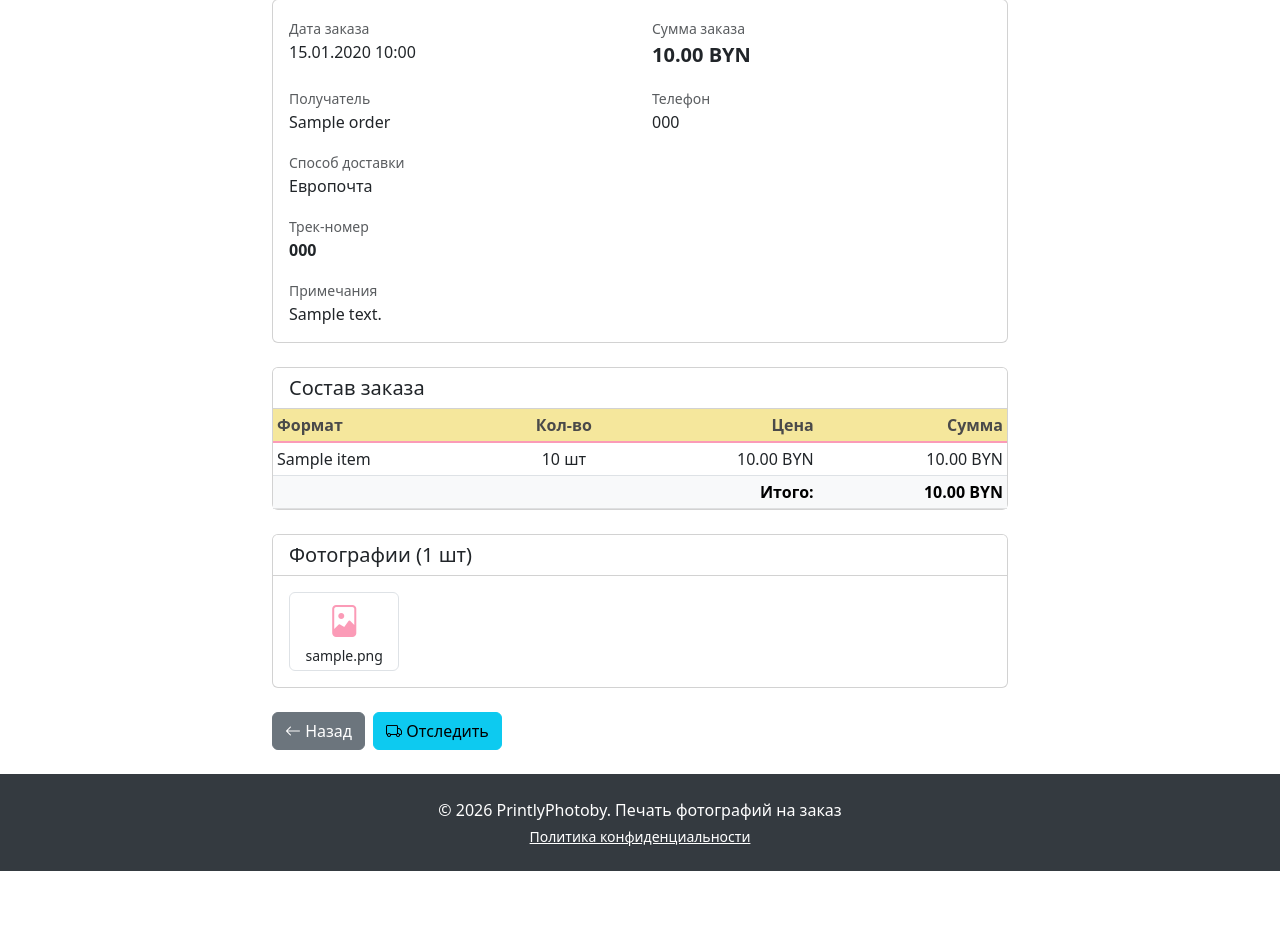
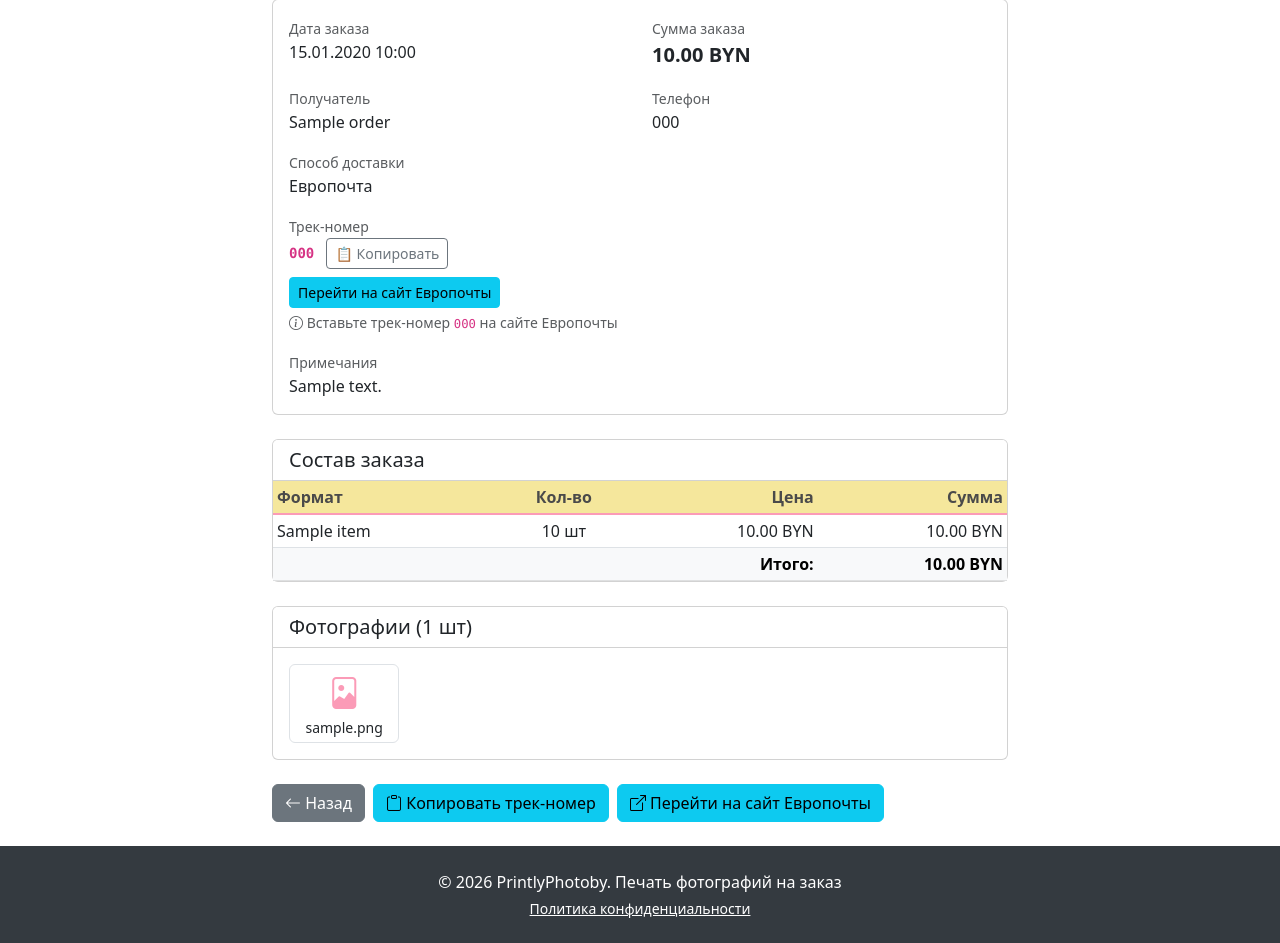
Before and after one commit to TheLastSurvived/PrintlyPhotoby, a Flask app: page /order/1 in a window 1280 px wide. Shown: the part 167-1110 px from the top of the page. Before the commit the page ends 1038 px from the top, so only its background shows below. Run offline with Flask 3, Linux system fonts and the light colour scheme; a user stored in the database is signed in; tables that the repository leaves empty hold one stand-in row (values such as "Sample post"); some libraries are stand-ins or nearby versions.

Commit message:
fix evropost track

```diff
--- a/app.py
+++ b/app.py
@@ -806,7 +806,7 @@ def track_order(order_number):
 
     tracking_urls = {
         'belpost': f'https://www.belpost.by/by/Otsleditotpravleniye?number={order.tracking_number}' if order.tracking_number else None,
-        'europost': f'https://evropochta.by/tracking/{order.tracking_number}' if order.tracking_number else None
+        'europost': f'https://evropochta.by' if order.tracking_number else None
     }
 
     return render_template('track_order.html', order=order, tracking_urls=tracking_urls)
--- a/templates/order_detail.html
+++ b/templates/order_detail.html
@@ -61,13 +61,23 @@
                         <div class="col-12 mb-3">
                             <small class="text-muted">Трек-номер</small>
                             <p class="mb-0">
-                                <strong>{{ order.tracking_number }}</strong>
-                                {% if order.delivery_method == 'belpost' %}
-                                    <a href="https://www.belpost.by/by/Otsleditotpravleniye?number={{ order.tracking_number }}" target="_blank" class="ms-2">Отследить</a>
-                                {% elif order.delivery_method == 'europost' %}
-                                    <a href="https://europost.by/tracking/{{ order.tracking_number }}" target="_blank" class="ms-2">Отследить</a>
-                                {% endif %}
+                                <strong><code>{{ order.tracking_number }}</code></strong>
+                                <button class="btn btn-sm btn-outline-secondary ms-2" onclick="copyTrackingNumber('{{ order.tracking_number }}')">
+                                    📋 Копировать
+                                </button>
                             </p>
+                            {% if order.delivery_method == 'belpost' %}
+                                <a href="https://www.belpost.by/by/Otsleditotpravleniye?number={{ order.tracking_number }}" target="_blank" class="btn btn-sm btn-info mt-2">
+                                    Отследить на Белпочте
+                                </a>
+                            {% else %}
+                                <a href="https://evropochta.by/" target="_blank" class="btn btn-sm btn-info mt-2">
+                                    Перейти на сайт Европочты
+                                </a>
+                                <div class="small text-muted mt-1">
+                                    <i class="bi bi-info-circle"></i> Вставьте трек-номер <code>{{ order.tracking_number }}</code> на сайте Европочты
+                                </div>
+                            {% endif %}
                         </div>
                         {% endif %}
                         {% if order.notes %}
@@ -157,10 +167,19 @@
                 {% endif %}
 
                 {% if order.tracking_number and order.status in ['shipped', 'completed'] %}
-                <a href="https://www.belpost.by/by/Otsleditotpravleniye?number={{ order.tracking_number }}"
-                   target="_blank" class="btn btn-info">
-                    <i class="bi bi-truck"></i> Отследить
-                </a>
+                    {% if order.delivery_method == 'belpost' %}
+                        <a href="https://www.belpost.by/by/Otsleditotpravleniye?number={{ order.tracking_number }}"
+                        target="_blank" class="btn btn-info">
+                            <i class="bi bi-truck"></i> Отследить на Белпочте
+                        </a>
+                    {% else %}
+                        <button class="btn btn-info" onclick="copyTrackingNumber('{{ order.tracking_number }}')">
+                            <i class="bi bi-clipboard"></i> Копировать трек-номер
+                        </button>
+                        <a href="https://evropochta.by/" target="_blank" class="btn btn-info">
+                            <i class="bi bi-box-arrow-up-right"></i> Перейти на сайт Европочты
+                        </a>
+                    {% endif %}
                 {% endif %}
             </div>
 
@@ -173,4 +192,11 @@
         </div>
     </div>
 </div>
+
+<script>
+function copyTrackingNumber(trackingNumber) {
+    navigator.clipboard.writeText(trackingNumber);
+    alert('Трек-номер скопирован: ' + trackingNumber);
+}
+</script>
 {% endblock %}
```
Also changed, not shown: templates/admin/order_detail.html (+24 -4 lines), templates/track_order.html (+47 -4 lines).
